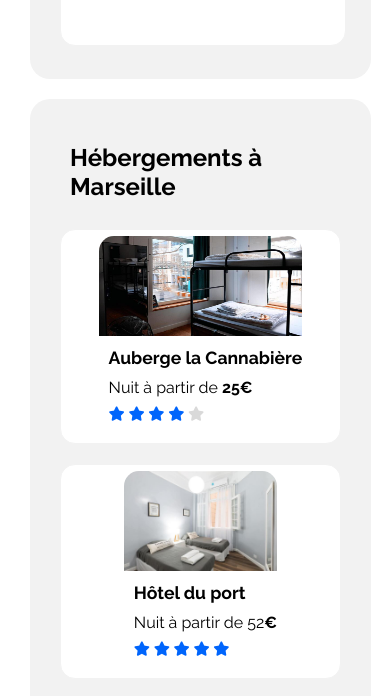
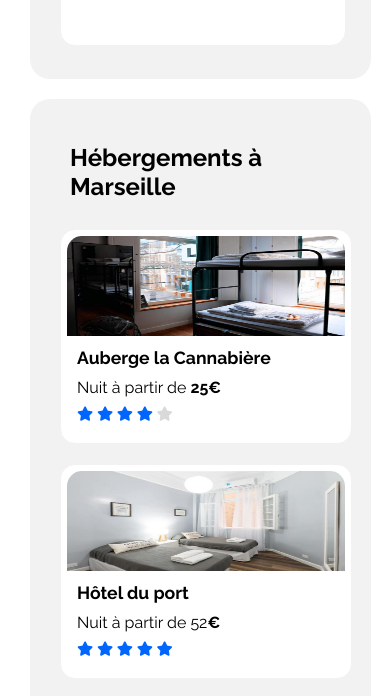
Before and after one commit to zeinab-kanso/ZeinabKanso-projet2-04052021, a plain HTML site: page index.html in a window 390 px wide. Shown: the part 1635-2331 px from the top of the page. Drawn offline with Linux system fonts and the light colour scheme.

Commit message:
photo heberg 768 et 1024px

```diff
--- a/style.css
+++ b/style.css
@@ -507,7 +507,6 @@ footer {
   }
 
   .heberge-img {
-    width: 100%;
     height: 100px;
     background-size: cover;
   }
@@ -630,7 +629,7 @@ footer {
     padding: 0 30px 0 30px;
   }
   .heberge-img {
-    width: 100%;
+    width: 278px;
   }
   .activite-marseille {
     display: grid;
```
